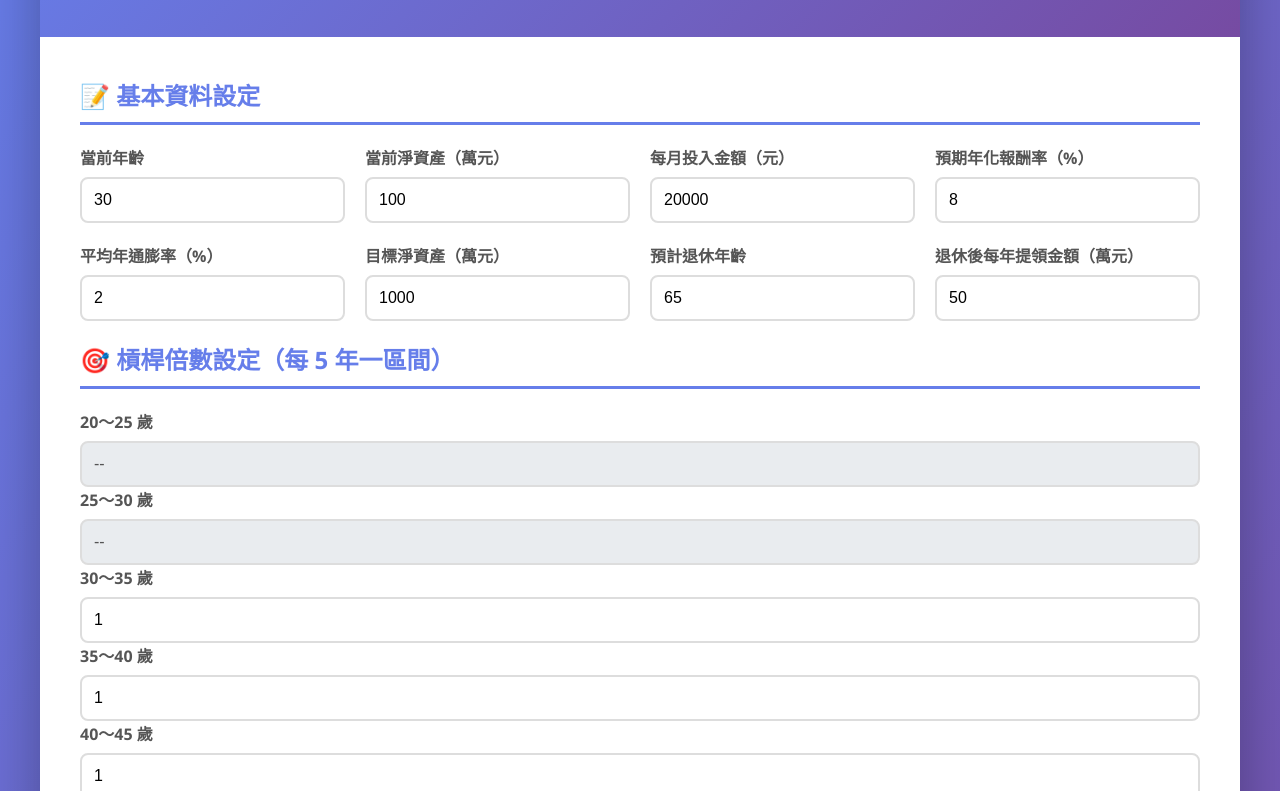
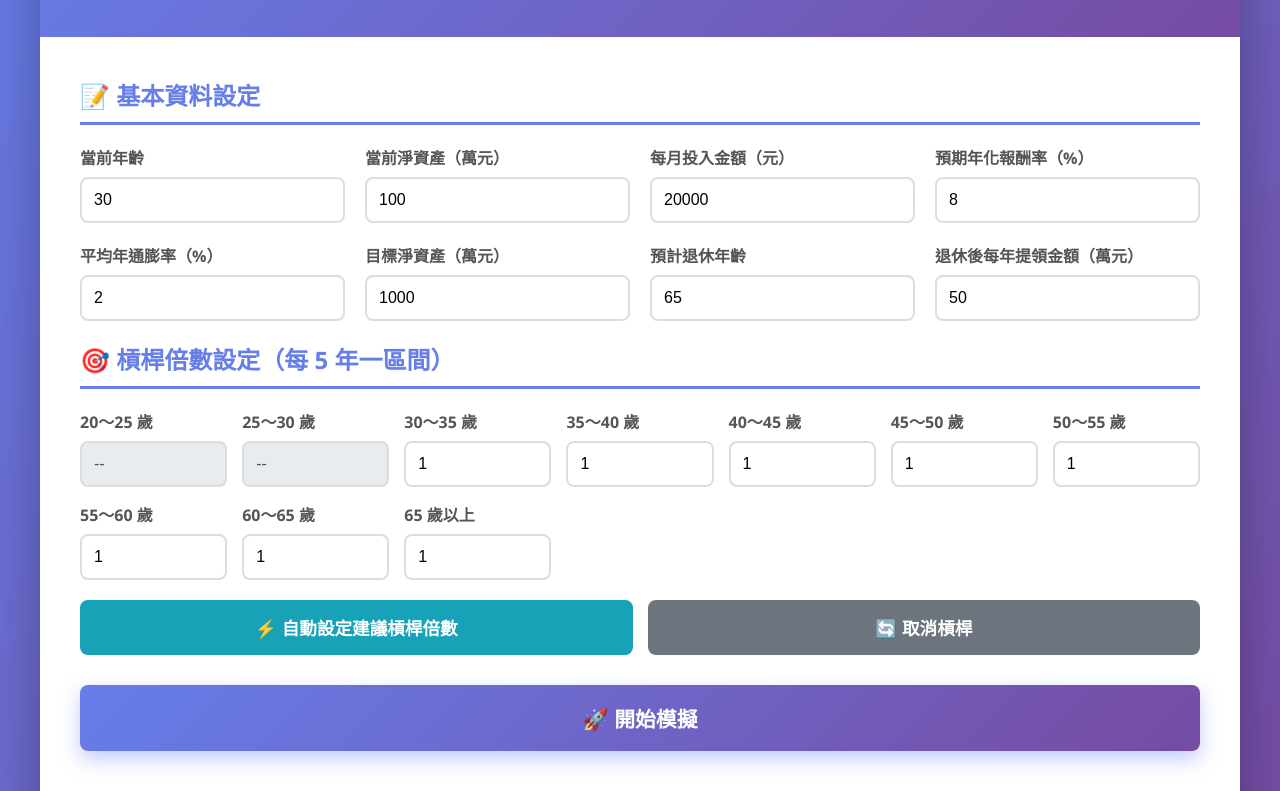
Before and after one commit to tpma1205/lifecycle_index_sim, a plain HTML site: page index.html in a window 1280 px wide. Shown: the part 156-947 px from the top of the page. Drawn offline with nearby package versions, Linux system fonts and the light colour scheme.

Commit message:
Update styles.css

```diff
--- a/styles.css
+++ b/styles.css
@@ -154,9 +154,10 @@ h2 {
 }
 
 .result-card p {
-  font-size: 1.5em;
+  font-size: 1.8em;
   font-weight: bold;
-  color: #333;
+  color: #2d3748;
+  margin-top: 5px;
 }
 
 .chart-container {
@@ -219,3 +220,56 @@ input[type="number"] {
   -moz-appearance: textfield;
   appearance: textfield;
 }
+
+/* 優化 UI 新增樣式 */
+
+/* 槓桿設定專用網格：允許更窄的欄位以便並排顯示 */
+.leverage-grid {
+  display: grid;
+  grid-template-columns: repeat(auto-fill, minmax(140px, 1fr));
+  gap: 15px;
+  margin-bottom: 20px;
+}
+
+/* 按鈕群組容器 */
+.action-buttons {
+  display: flex;
+  gap: 15px;
+  flex-wrap: wrap;
+  margin-top: 20px;
+  margin-bottom: 20px;
+}
+
+/* 自動設定按鈕 */
+.btn-simulate.btn-auto {
+  background: #17a2b8;
+  flex: 1;
+  min-width: 200px;
+}
+.btn-simulate.btn-auto:hover {
+  background: #138496;
+  box-shadow: 0 5px 15px rgba(23, 162, 184, 0.3);
+}
+
+/* 重置按鈕 */
+.btn-simulate.btn-reset {
+  background: #6c757d;
+  flex: 1;
+  min-width: 150px;
+}
+.btn-simulate.btn-reset:hover {
+  background: #5a6268;
+  box-shadow: 0 5px 15px rgba(108, 117, 125, 0.3);
+}
+
+/* 執行模擬按鈕 (強調) */
+.btn-simulate.btn-run {
+  margin-top: 10px;
+  font-size: 1.3em;
+  padding: 18px;
+  box-shadow: 0 8px 20px rgba(102, 126, 234, 0.4);
+}
+.btn-simulate.btn-run:hover {
+  transform: translateY(-3px);
+  box-shadow: 0 12px 25px rgba(102, 126, 234, 0.5);
+}
```
